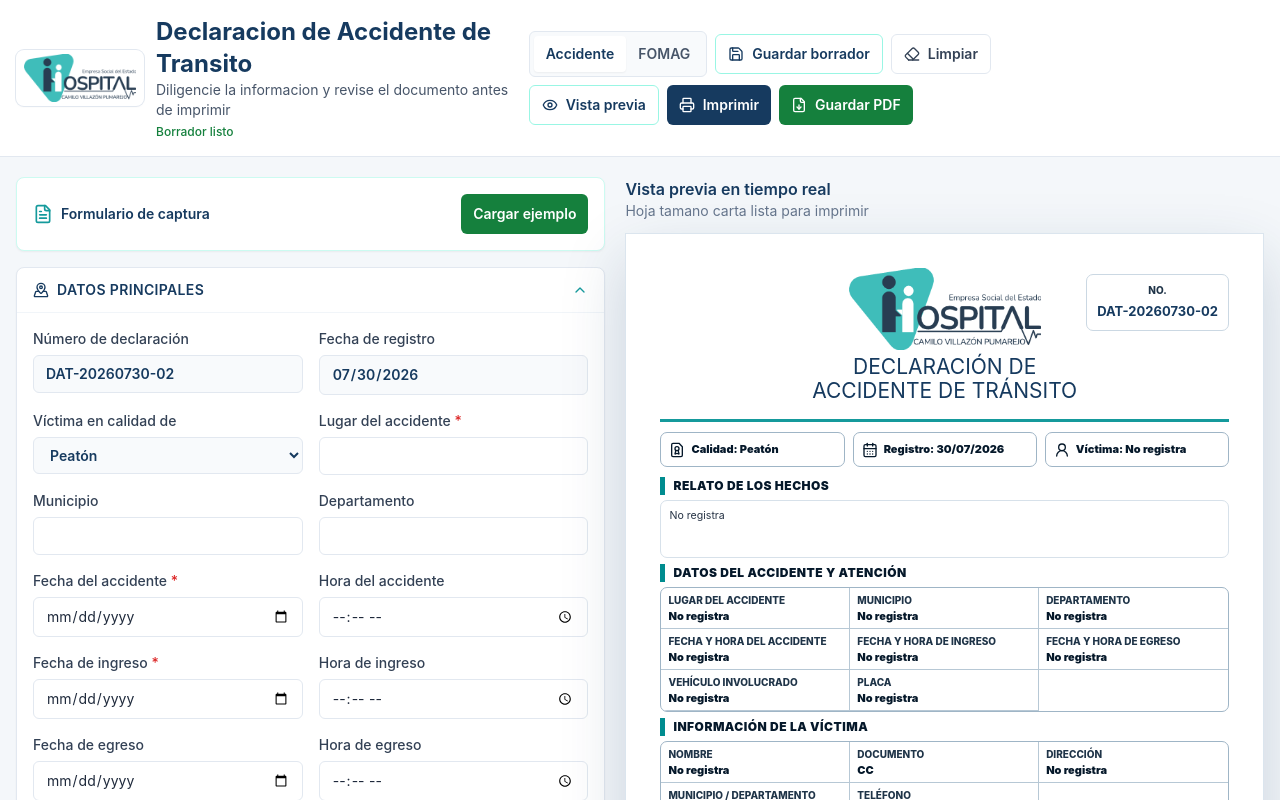
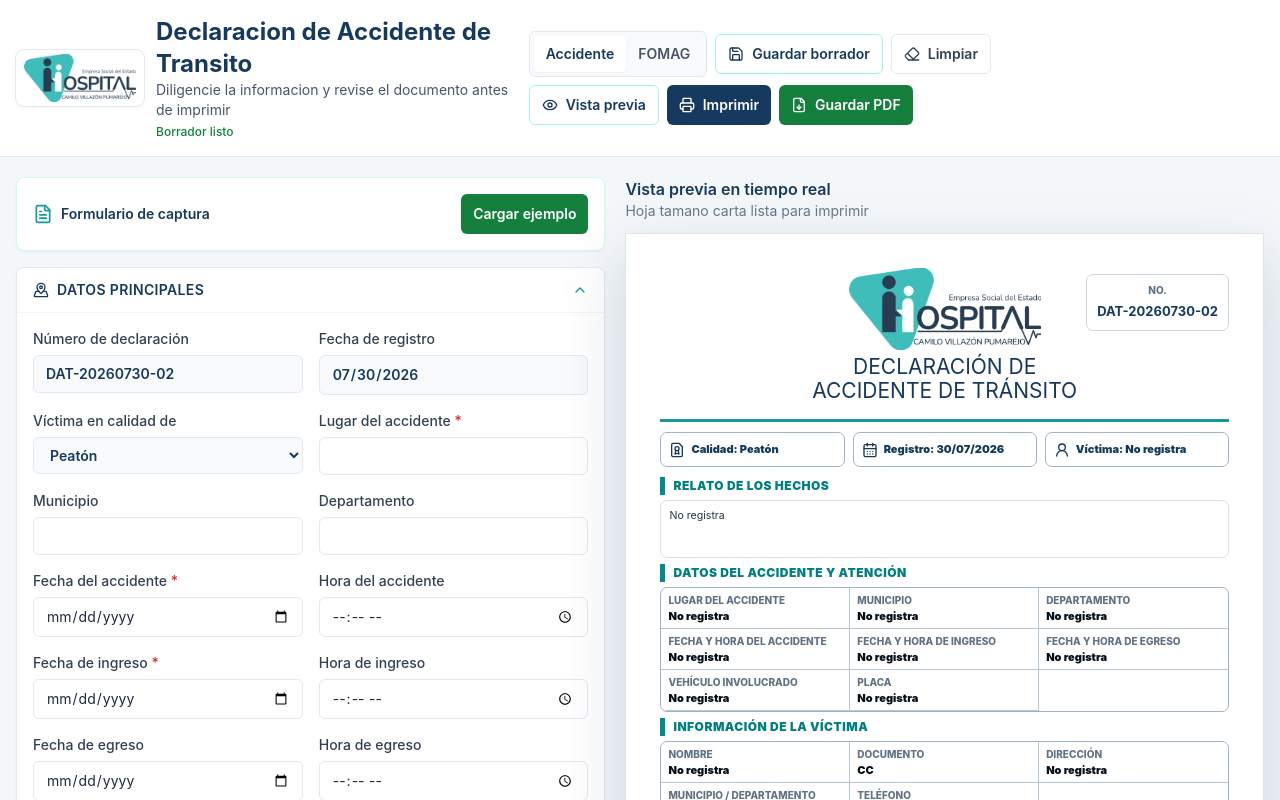
Before and after one commit to romariomartinez/Accidentes, a React (Vite) app: page / in a window 1280 px wide. Shown: the top 800 px of the page. Built offline with nearby package versions, Linux system fonts and the light colour scheme.

Commit message:
Separate document text colors by role

```diff
--- a/public/sw.js
+++ b/public/sw.js
@@ -1,4 +1,4 @@
-const CACHE_NAME = 'accidentes-app-v6';
+const CACHE_NAME = 'accidentes-app-v7';
 const APP_SHELL = ['/', '/manifest.webmanifest', '/hospital-logo.bmp', '/pwa-icon-192.png', '/pwa-icon-512.png'];
 
 self.addEventListener('install', (event) => {
--- a/src/styles.css
+++ b/src/styles.css
@@ -150,7 +150,7 @@ body {
 .doc-number span,
 .doc-cell span {
   display: block;
-  color: #1f3448;
+  color: #5f7286;
   font-size: 10px;
   font-weight: 850;
   text-transform: uppercase;
@@ -183,7 +183,7 @@ body {
   border: 1px solid #9fb5c6;
   border-radius: 7px;
   background: #fff;
-  color: #05182a;
+  color: #123a5a;
   padding: 8px;
   font-size: 11px;
   font-weight: 900;
@@ -198,7 +198,7 @@ body {
   border: 1px solid #9fb5c6;
   border-radius: 7px;
   padding: 12px;
-  color: #05182a;
+  color: #050f1a;
   font-size: 13.8px;
   font-weight: 850;
   line-height: 1.45;
@@ -217,7 +217,7 @@ body {
 .fomag-signature-label {
   margin: 8px 0 0;
   text-align: center;
-  color: #05182a;
+  color: #123a5a;
   font-size: 12px;
   font-weight: 900;
   text-transform: uppercase;
@@ -233,7 +233,7 @@ body {
 .doc-section h3 {
   margin: 0 0 5px;
   border-left: 5px solid #008c8f;
-  color: #05182a;
+  color: #007f83;
   font-size: 12px;
   font-weight: 950;
   letter-spacing: 0.04em;
@@ -278,7 +278,7 @@ body {
 .doc-cell strong {
   display: block;
   margin-top: 2px;
-  color: #05182a;
+  color: #050f1a;
   font-size: 11px;
   font-weight: 900;
   line-height: 1.18;
```
